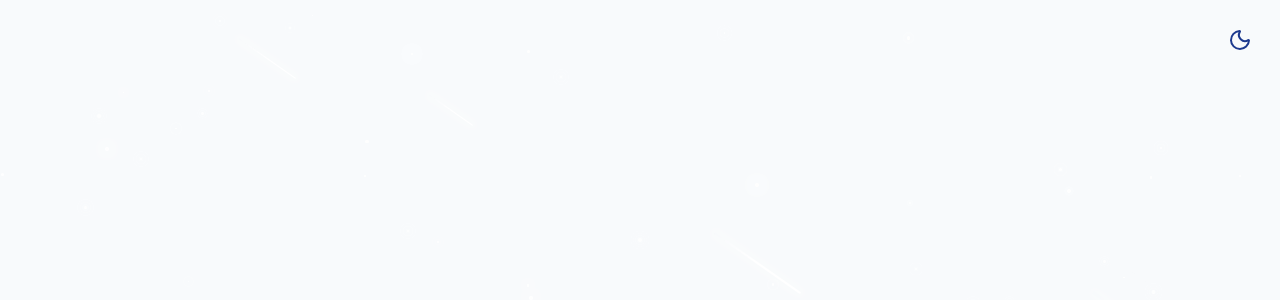
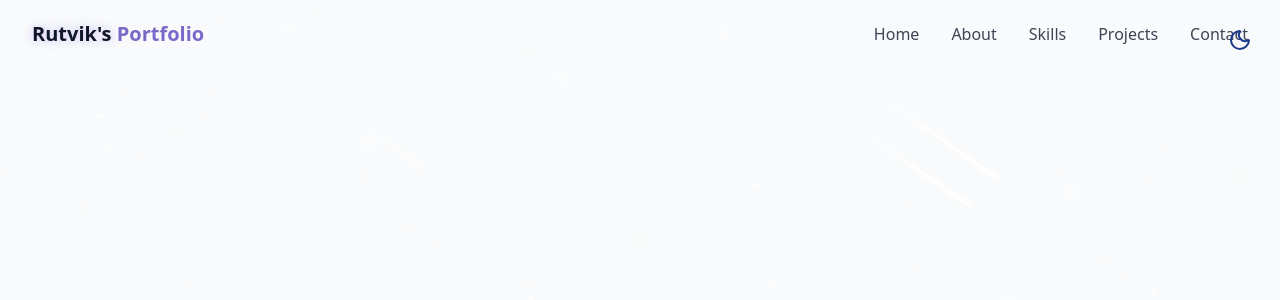
Before and after one commit to Rutvik2598/Portfolio, a React (Vite) app: page / in a window 1280 px wide. Shown: the top 300 px of the page. Built offline with nearby package versions, Linux system fonts and the light colour scheme.

Commit message:
Setup navbar

```diff
--- /dev/null
+++ b/src/components/Navbar.jsx
@@ -0,0 +1,95 @@
+import { cn } from '@/lib/utils'
+import { Menu, X } from 'lucide-react'
+import { useEffect, useState } from 'react'
+
+const navItems = [
+  { name: 'Home', href: '#hero' },
+  { name: 'About', href: '#about' },
+  { name: 'Skills', href: '#skills' },
+  { name: 'Projects', href: '#projects' },
+  { name: 'Contact', href: '#contact' }
+]
+
+export const Navbar = () => {
+  const [isScrolled, setIsScrolled] = useState(false)
+  const [isMenuOpen, setIsMenuOpen] = useState(false)
+
+  useEffect(() => {
+    const handleScroll = () => {
+      setIsScrolled(window.scrollY > 10)
+    }
+
+    window.addEventListener('scroll', handleScroll)
+
+    return () => {
+      window.removeEventListener('scroll', handleScroll)
+    }
+  }, [])
+
+  return (
+    <nav
+      className={cn(
+        'fixed w-full z-40 transition-all duration-300',
+        isScrolled ? 'py-3 bg-background/80 backdrop-blur-md shadow-xs' : 'py-5'
+      )}
+    >
+      <div className='container flex items-center justify-between'>
+        <a
+          className='text-xl font-bold text-primary flex items-center'
+          href='#hero'
+        >
+          <span className='relative z-10'>
+            <span className='text-glow text-foreground'> Rutvik's </span>{' '}
+            Portfolio
+          </span>
+        </a>
+
+        {/* Desktop Version */}
+        <div className='hidden md:flex space-x-8'>
+          {navItems.map((item, key) => (
+            <a
+              key={key}
+              href={item.href}
+              className='text-foreground/80 hover:text-primary trasition-colors duration-300'
+            >
+              {item.name}
+            </a>
+          ))}
+        </div>
+
+        {/* Mobile Version */}
+
+        <button
+          onClick={() => setIsMenuOpen(prev => !prev)}
+          className='md:hidden p-2 text-foreground z-50'
+          aria-label={ isMenuOpen ? 'Close menu' : 'Open menu' }
+        >
+          {isMenuOpen ? <X size={24} /> : <Menu size={24} />}
+        </button>
+
+        <div
+          className={cn(
+            'fixed inset-0 bg-background/95 backdrop-blur-md z-40 flex flex-col items-center justify-center',
+            'transition-all duration-300 md:hidden',
+            isMenuOpen
+              ? 'opacity-100 pointer-events-auto'
+              : 'opacity-0 pointer-events-none'
+          )}
+        >
+          <div className='flex flex-col space-y-8 text-xl'>
+            {navItems.map((item, key) => (
+              <a
+                key={key}
+                href={item.href}
+                className='text-foreground/80 hover:text-primary trasition-colors duration-300'
+                onClick={() => setIsMenuOpen(false)}
+              >
+                {item.name}
+              </a>
+            ))}
+          </div>
+        </div>
+      </div>
+    </nav>
+  )
+}
--- a/src/index.css
+++ b/src/index.css
@@ -69,7 +69,7 @@
   :root {
     --background: 210 40% 98%;
     --foreground: 222 47% 11%;
-    --border: 214 47% 90%;
+    --border: 214 32% 91%;
     --card: 0 0% 100%;
     --primary: 250 47% 60%;
     --primary-foreground: 210 40% 98%;
@@ -77,7 +77,7 @@
 
   .dark {
     --background: 222 47% 4%;
-    --foreground: 222 47% 11%;
+    --foreground: 213 31% 91%;
     --border: 217 33% 20%;
     --card: 222 47% 8%;
     --primary: 250 65% 65%;
--- a/src/pages/Home.jsx
+++ b/src/pages/Home.jsx
@@ -1,5 +1,6 @@
-import { ThemeToggle } from "../components/ThemeToggle"
+import { ThemeToggle } from "@/components/ThemeToggle"
 import {StarBackground} from "@/components/StarBackground"
+import { Navbar } from "@/components/Navbar"
 
 export const Home = () => {
     return <div className="min-h-screen bg-background text-forground overflow-x-hidden">
@@ -8,7 +9,9 @@
 
         { /* Background effect */ }
         <StarBackground/>
+
         { /* Navbar */ }
+        <Navbar/>
 
         { /* Main content */ }
 
```
